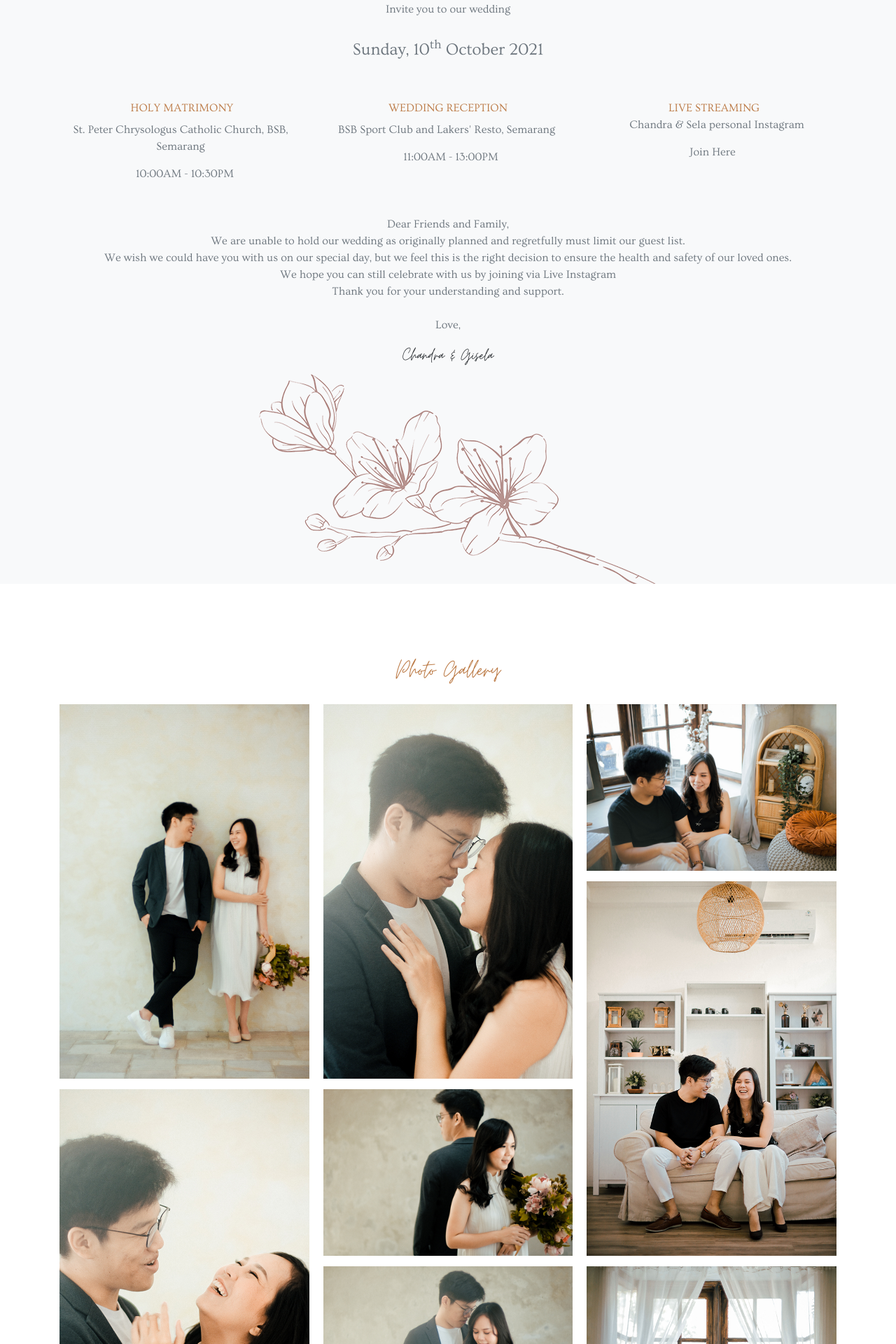
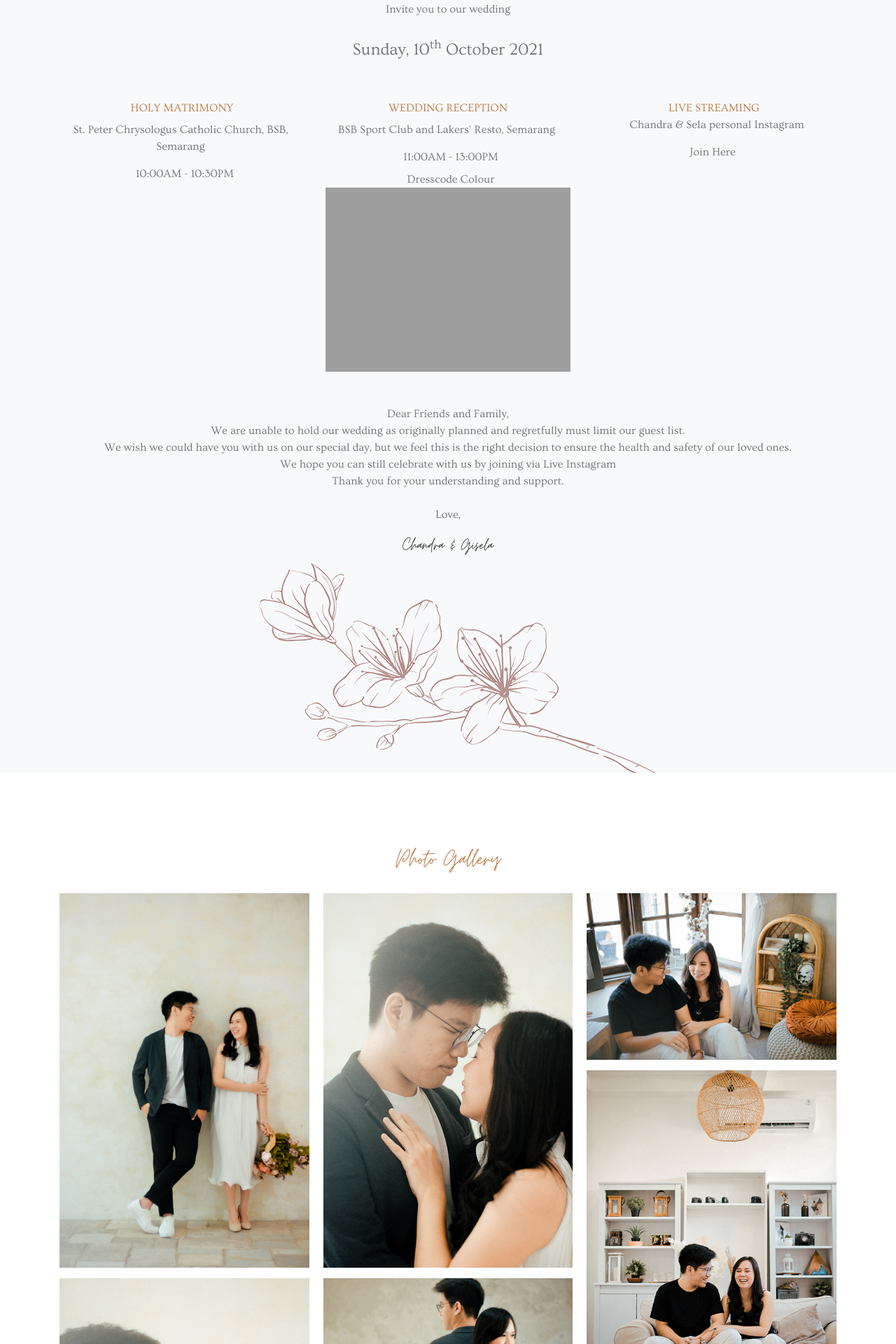
Before and after one commit to canzdoankz/chandrasela, a PHP site: page / in a window 1280 px wide. Shown: the part 2408-4328 px from the top of the page at 70% size. Run offline with PHP 8.4, Linux system fonts and the light colour scheme; grey boxes are pictures that could not be loaded.

Commit message:
Update index.php

```diff
--- a/index.php
+++ b/index.php
@@ -2,7 +2,6 @@
 <html lang="en-US">
   <head>
     <style>
-
       @font-face {
         font-family: moontime;
         src: url(fonts/MoonTime-Regular.ttf);
@@ -58,9 +57,6 @@
 
       </style>
     </noscript>
-    <meta property="og:url"                content="https://chandrasela.herokuapp.com/" />
-    <meta property="og:title"              content="Chandra & Gisela Wedding Invitation" />
-    <meta property="og:image"              content="https://chandrasela.herokuapp.com/images/tumb.jpg" />
 
   </head>
   <body id="top" >
@@ -144,6 +140,8 @@
                 <li><div class="pt-2" style="color:#bb7944">WEDDING RECEPTION</div></li>
                 <li><a class="pl-2 text-muted btn btn-link" target="_blank" href="https://www.google.com/maps/dir//bsb+lekkers/data=!4m6!4m5!1m1!4e2!1m2!1m1!1s0x2e7089f956019327:0x400e262e1ce19e90?sa=X&ved=2ahUKEwiyz-6dptHyAhUlmeYKHV-IDNAQ9RcwGnoECGkQBA">BSB Sport Club and Lakers' Resto, Semarang</a></li>
                 <li class="pt-2"><span class="pl-2 text-muted"> 11:00AM - 13:00PM</span></li>
+                <li class="pt-2"><span class="pl-2 text-muted"> Dresscode Colour</span></li>
+                <li><img class="img-fluid" src="images/dresscode.png" /></li>
               </ul>
           </div>
         </div>
```
